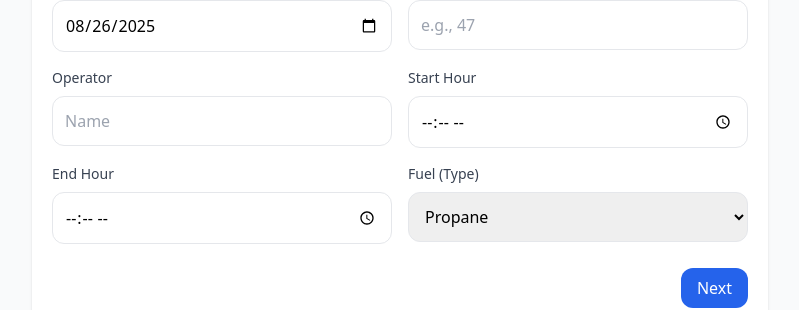
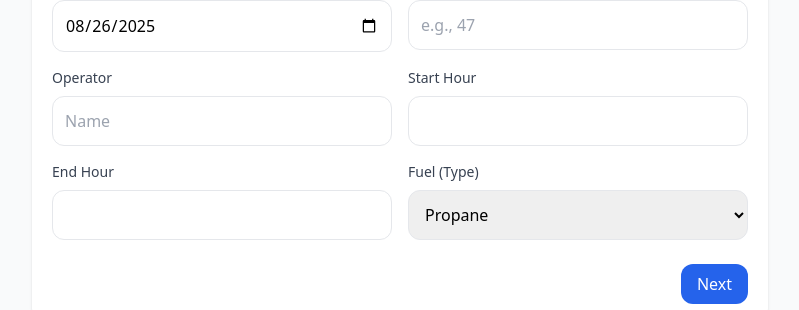
Before and after one commit to Jorgelhus/checklistapp, a React (Vite) app: page / in a window 1280 px wide. Shown: the part 200-510 px from the top of the page, without its empty margins (240-1039 px from the left). Built offline with nearby package versions, Linux system fonts and the light colour scheme.

Commit message:
Update App.jsx

```diff
--- a/src/App.jsx
+++ b/src/App.jsx
@@ -479,7 +479,7 @@ export default function App() {
                   </Field>
                   <Field label="Start Hour">
                     <input
-                      type="time"
+                      type="text"
                       className="w-full rounded-xl border p-3"
                       value={header.startHour}
                       onChange={(e) => setHeader((h) => ({ ...h, startHour: e.target.value }))}
@@ -487,7 +487,7 @@ export default function App() {
                   </Field>
                   <Field label="End Hour">
                     <input
-                      type="time"
+                      type="text"
                       className="w-full rounded-xl border p-3"
                       value={header.endHour}
                       onChange={(e) => setHeader((h) => ({ ...h, endHour: e.target.value }))}
```
